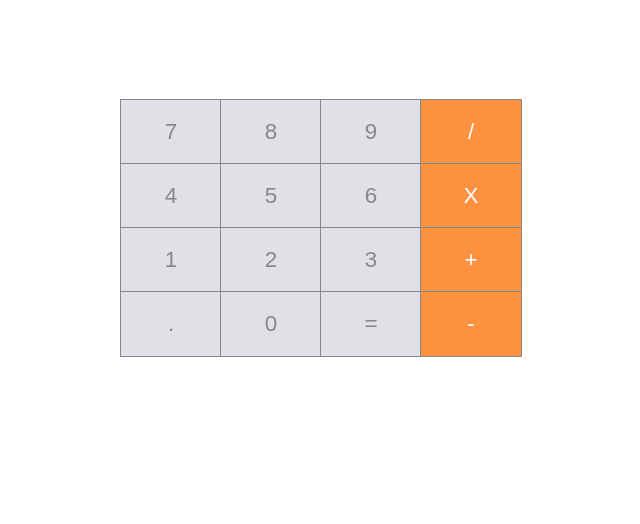
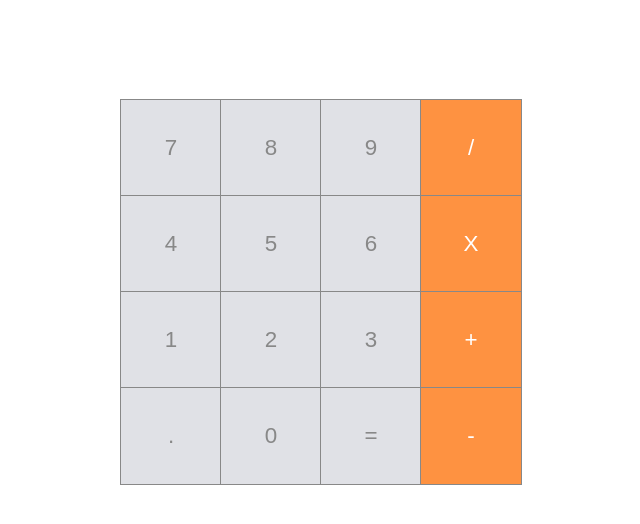
Before and after one commit to SamirJouni/react-calculator, a React (Create React App) app: page / in a window 1280 px wide. Shown: the top 524 px of the page, without its empty margins (319-959 px from the left). Built offline with nearby package versions, Linux system fonts and the light colour scheme.

Commit message:
made calculator buttons square

```diff
--- a/src/components/Button.css
+++ b/src/components/Button.css
@@ -1,5 +1,5 @@
 .button-wrapper {
-	height: 4rem;
+	height: 6rem;
 	display: flex;
 	justify-content: center;
 	align-items: center;
```
